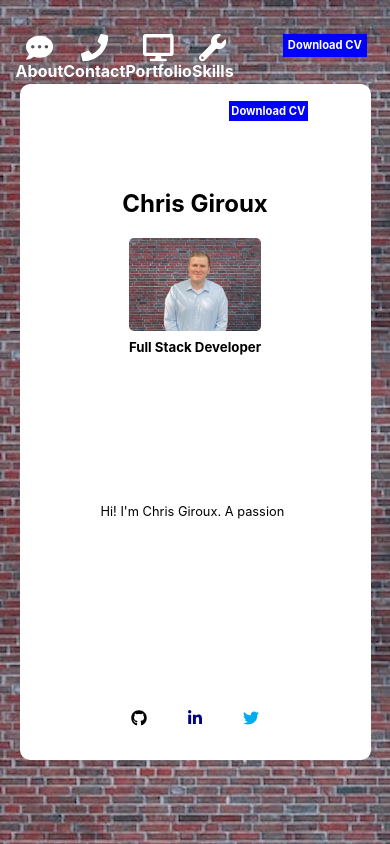
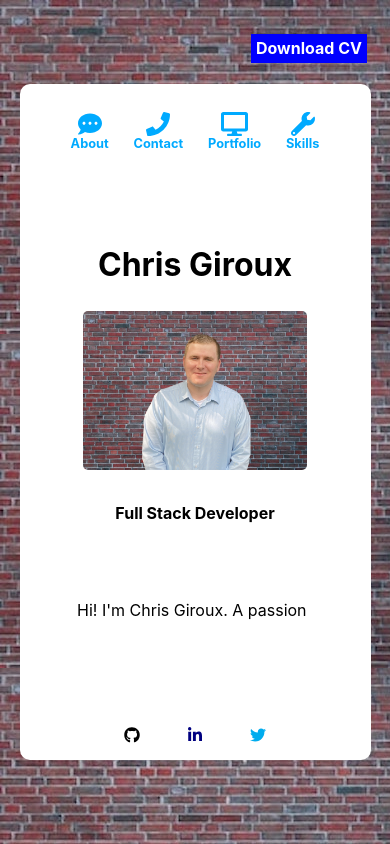
Before and after one commit to cgiroux86/portfolio, a React (Create React App) app in the folder cgiroux-portfolio/: page / in a window 390 px wide. Built offline with nearby package versions, Linux system fonts and the light colour scheme.

Commit message:
changes to layout for mobile

```diff
--- a/cgiroux-portfolio/src/App.css
+++ b/cgiroux-portfolio/src/App.css
@@ -255,14 +255,13 @@ body,
   text-decoration: none;
 }
 .main_icons_container {
-  position: absolute;
-  top: 4%;
-  left: 4%;
-  width: 40%;
+  width: 100%;
   display: flex;
   justify-content: space-evenly;
-  align-items: flex-start;
-  color: white;
+  position: relative;
+  bottom: 4%;
+  color: navy;
+  text-decoration: none;
 }
 .mobile_type {
   margin: 3% auto;
@@ -271,14 +270,14 @@ body,
   text-decoration: none;
 }
 .mobile_link {
-  color: white;
+  color: blue;
   text-decoration: none;
   font-size: 1.7rem;
   display: flex;
   align-items: center;
   flex-direction: column;
 }
-.about {
+/* .about {
   color: white;
   text-decoration: none;
   font-size: 1.7rem;
@@ -287,7 +286,7 @@ body,
   top: 10%;
   align-items: center;
   flex-direction: column;
-}
+} */
 .resume {
   display: flex;
   flex-direction: column;
@@ -426,7 +425,7 @@ body,
   .header_wrapper {
     height: 30%;
     width: 100%;
-    margin: -7% auto 0;
+    margin: -7% auto;
   }
   .hello {
     font-size: 1.8rem;
@@ -522,7 +521,7 @@ body,
   .mobile_type {
     margin: 0;
     font-size: 1rem;
-    color: rgb(255, 255, 255);
+    color: white;
     font-weight: bold;
     text-decoration: none;
   }
@@ -544,8 +543,29 @@ body,
     right: 6%;
     color: white;
     text-decoration: none;
-    font-size: 0.7rem;
+    font-size: 1rem;
     font-weight: bold;
     width: "40%";
   }
+  .mobile_icon {
+    color: rgb(0, 170, 255);
+    display: flex;
+    font-size: 1.2rem;
+    flex-direction: column;
+    align-items: center;
+    text-decoration: none;
+  }
+  .mobile_text {
+    color: rgb(0, 170, 255);
+    margin: 0 auto;
+    text-decoration: none;
+    font-size: 0.8rem;
+    font-weight: bold;
+  }
+  .resume_main {
+    display: none;
+  }
+  .new_mobile_icon {
+    font-size: 1.5rem;
+  }
 }
--- a/cgiroux-portfolio/src/components/Header.js
+++ b/cgiroux-portfolio/src/components/Header.js
@@ -29,7 +29,7 @@ export default function Header() {
         <img className="main_pic" src={portfolio}></img>
       </div>
       <div className="icons_wrapper">
-        <Link className="about" to="/resume">
+        <Link className="mobile_link" to="/resume">
           <FontAwesomeIcon icon={faCommentDots} />
           <p className="mobile_type">About</p>
         </Link>
--- a/cgiroux-portfolio/src/components/MobileMain.js
+++ b/cgiroux-portfolio/src/components/MobileMain.js
@@ -24,12 +24,33 @@ export default function MobileMain() {
           style={{
             display: "flex",
             flexDirection: "column",
-            height: "75%",
-            width: "75%",
+            height: "85%",
+            width: "85%",
             margin: "0 auto",
             justifyContent: "space-between",
           }}
         >
+          <div className="main_icons_container">
+            <Link className="mobile_icon" to="/resume">
+              <FontAwesomeIcon
+                className="new_mobile_icon"
+                icon={faCommentDots}
+              />
+              <p className="mobile_text">About</p>
+            </Link>
+            <Link className="mobile_icon" to="/contact">
+              <FontAwesomeIcon className="new_mobile_icon" icon={faPhone} />
+              <p className="mobile_text">Contact</p>
+            </Link>
+            <Link className="mobile_icon" to="/projects">
+              <FontAwesomeIcon className="new_mobile_icon" icon={faDesktop} />
+              <p className="mobile_text">Portfolio</p>
+            </Link>
+            <Link className="mobile_icon" to="/skills">
+              <FontAwesomeIcon className="new_mobile_icon" icon={faWrench} />
+              <p className="mobile_text">Skills</p>
+            </Link>
+          </div>
           <div
             style={{
               display: "flex",
@@ -38,25 +59,30 @@ export default function MobileMain() {
               alignItems: "center",
             }}
           >
-            <h2>Chris Giroux</h2>
+            <h2
+              style={{ fontSize: "2rem", position: "relative", bottom: "10%" }}
+            >
+              Chris Giroux
+            </h2>
             <div
               style={{
                 margin: "0 auto",
                 display: "flex",
-                width: "50%",
-                height: "50%",
-                justifyContent: "center",
+                width: "75%",
+                height: "75%",
+                position: "relative",
+                bottom: "10%",
               }}
             >
               <img className="mobile_profile" src={portfolio}></img>
             </div>
-            <h5 style={{ margin: "3% auto" }}>Full Stack Developer</h5>
+            <h4 style={{ margin: "1.5% auto" }}>Full Stack Developer</h4>
           </div>
           <div
             style={{
-              width: "80%",
+              width: "95%",
               margin: "0 auto",
-              fontSize: "0.8rem",
+              fontSize: "1rem",
               textAlign: "center",
             }}
           >
@@ -77,7 +103,7 @@ export default function MobileMain() {
               width: "80%",
               justifyContent: "space-evenly",
               position: "relative",
-              bottom: "-10%",
+              bottom: "-6%",
               margin: "0 auto",
             }}
           >
@@ -87,24 +113,7 @@ export default function MobileMain() {
           </div>
         </div>
       </div>
-      <div className="main_icons_container">
-        <Link className="mobile_link" to="/resume">
-          <FontAwesomeIcon icon={faCommentDots} />
-          <p className="mobile_type">About</p>
-        </Link>
-        <Link className="mobile_link" to="/contact">
-          <FontAwesomeIcon icon={faPhone} />
-          <p className="mobile_type">Contact</p>
-        </Link>
-        <Link className="mobile_link" to="/projects">
-          <FontAwesomeIcon icon={faDesktop} />
-          <p className="mobile_type">Portfolio</p>
-        </Link>
-        <Link className="mobile_link" to="/skills">
-          <FontAwesomeIcon icon={faWrench} />
-          <p className="mobile_type">Skills</p>
-        </Link>
-      </div>
+
       <div className="resume">Download CV</div>
     </div>
   );
--- a/cgiroux-portfolio/src/components/Projects.js
+++ b/cgiroux-portfolio/src/components/Projects.js
@@ -27,7 +27,12 @@ export default function Projects() {
 
   useEffect(() => {
     window.screen.availWidth > 600 &&
-      gsap.from(".component", { opacity: 0, y: 200, x: 200, duration: 0.5 });
+      gsap.from(".component", {
+        opacity: 0,
+        rotationY: 180,
+        x: 200,
+        duration: 0.5,
+      });
   }, [carousel]);
 
   return (
```
